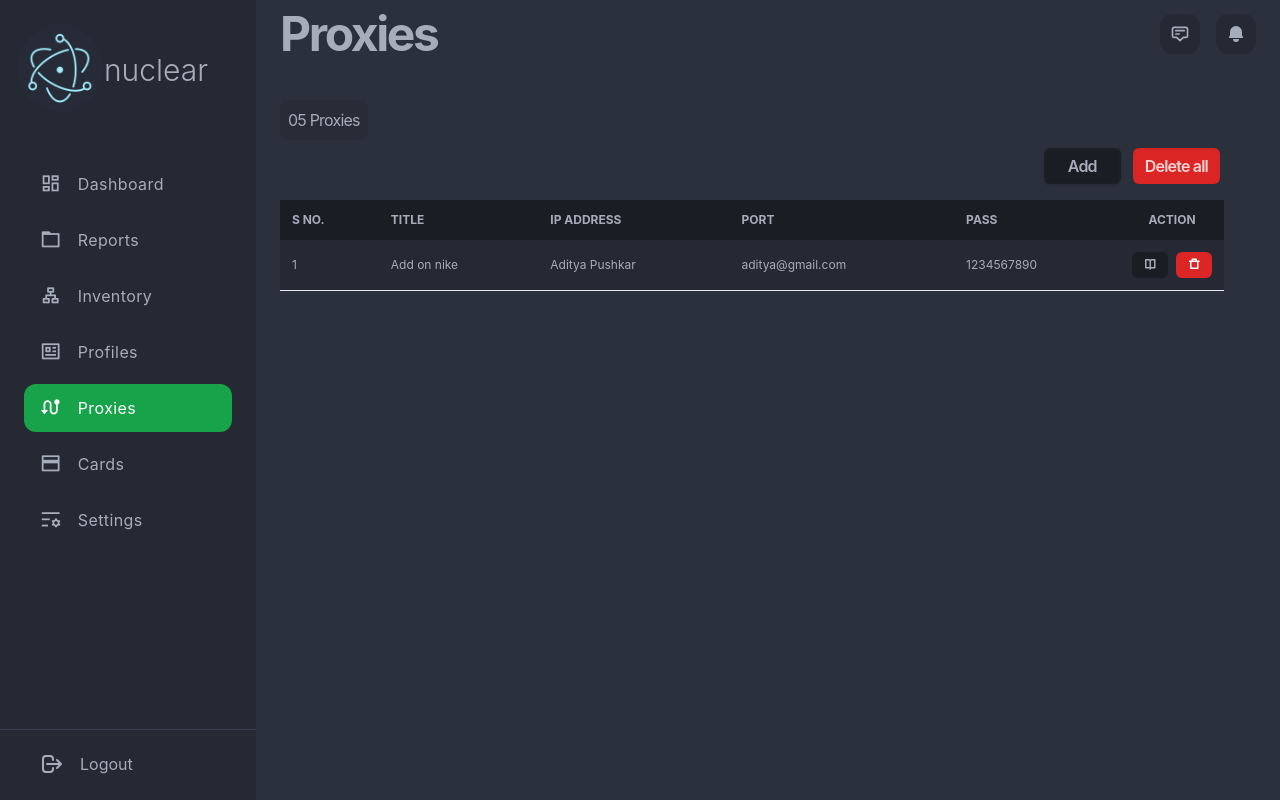
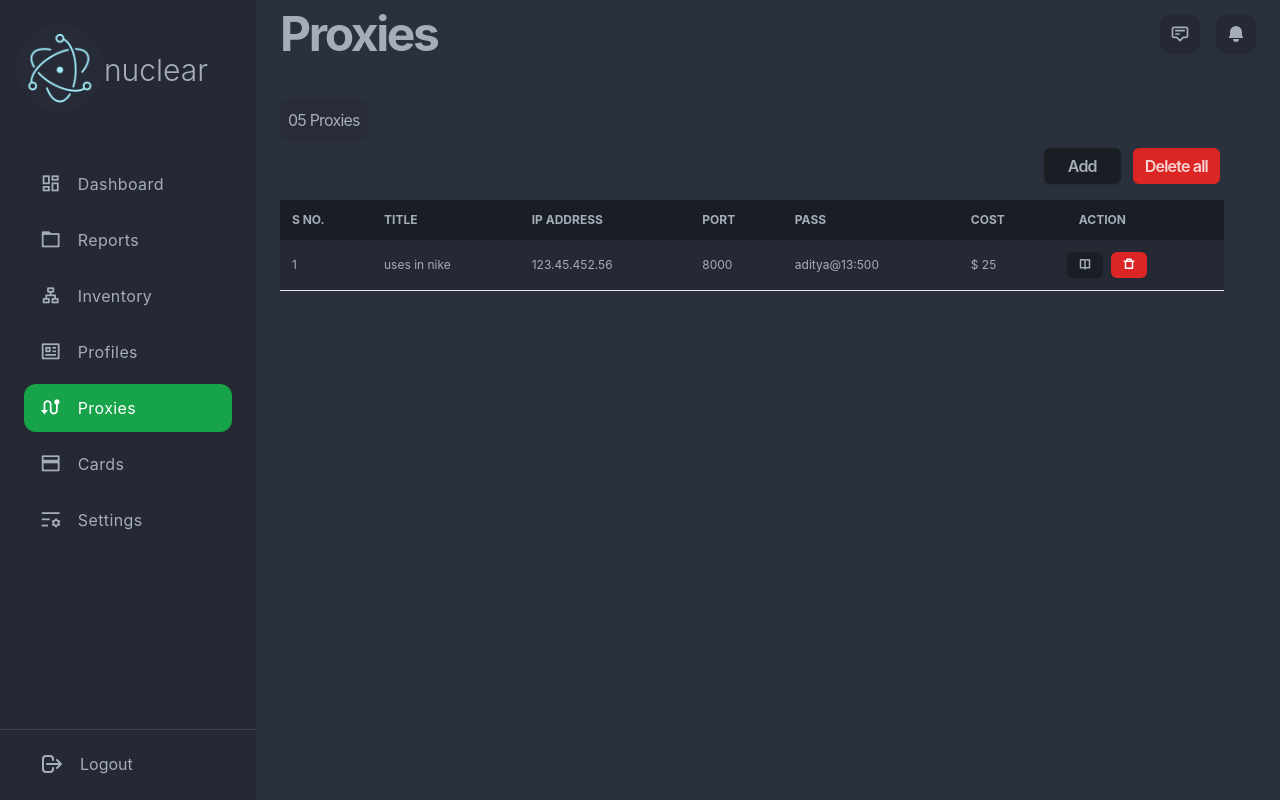
Before and after one commit to NuclearAio/nuclear-desktop, a React (Vite) app: page /#/proxies in a window 1280 px wide. Built offline with nearby package versions, Linux system fonts and the light colour scheme.

Commit message:
cost column added

```diff
--- a/src/pages/Proxies.jsx
+++ b/src/pages/Proxies.jsx
@@ -43,8 +43,9 @@ const Proxies = () => {
                 <th className="p-3 font-bold">TITLE</th>
                 <th className="p-3 font-bold">IP ADDRESS</th>
                 <th className="p-3 font-bold">PORT</th>
-                <th className="p-3 font-bold ">PASS</th>
-                <th className="p-3 font-bold text-center">ACTION</th>
+                <th className="p-3 font-bold">PASS</th>
+                <th className="p-3 font-bold ">COST</th>
+                <th className="p-3 font-bold px-6">ACTION</th>
               </tr>
             </thead>
             <tbody>
@@ -53,16 +54,19 @@ const Proxies = () => {
                   <p>1</p>
                 </td>
                 <td className="p-3">
-                  <p>Add on nike</p>
+                  <p>uses in nike</p>
                 </td>
                 <td className="p-3">
-                  <p className="">Aditya Pushkar</p>
+                  <p className="">123.45.452.56</p>
                 </td>
                 <td className="p-3">
-                  <p className="">aditya@gmail.com</p>
+                  <p className="">8000</p>
                 </td>
                 <td className="p-3">
-                  <p>1234567890</p>
+                  <p>aditya@13:500</p>
+                </td>
+                <td className="p-3">
+                  <p>$ 25</p>
                 </td>
                 <td className="p-3 text-right flex gap-2">
                   <span className="px-3 p-1 font-semibold rounded-md bg-secondary-100 hover transition delay-100 ease-in">
```
